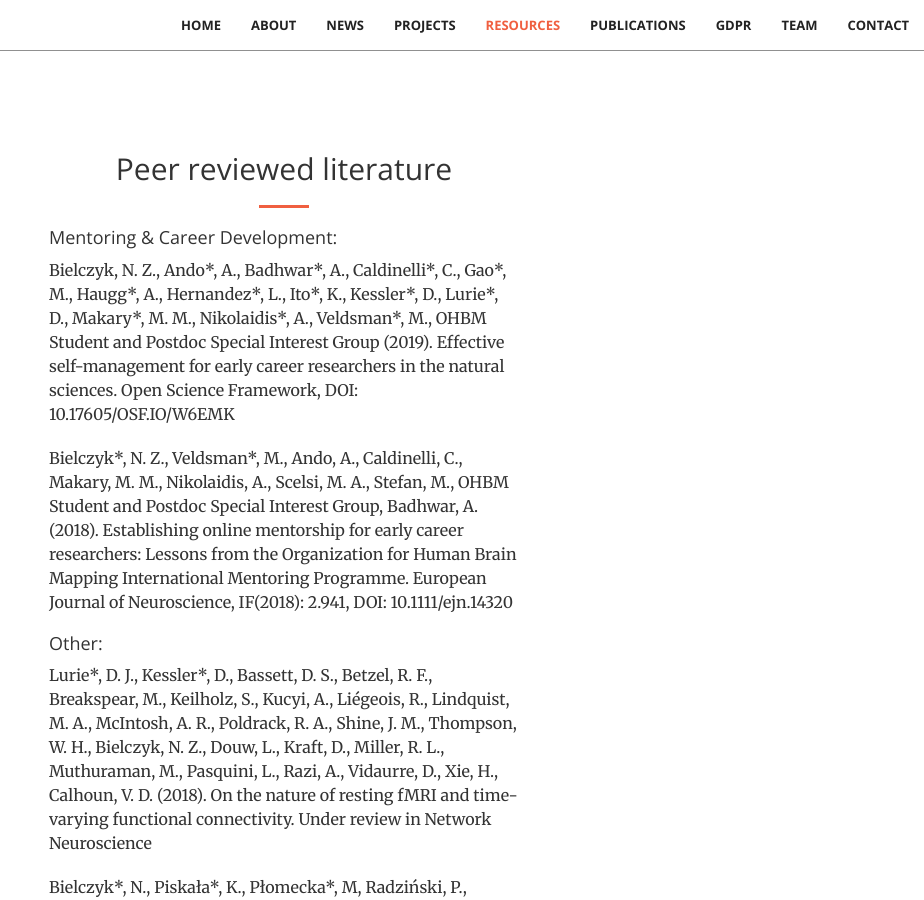
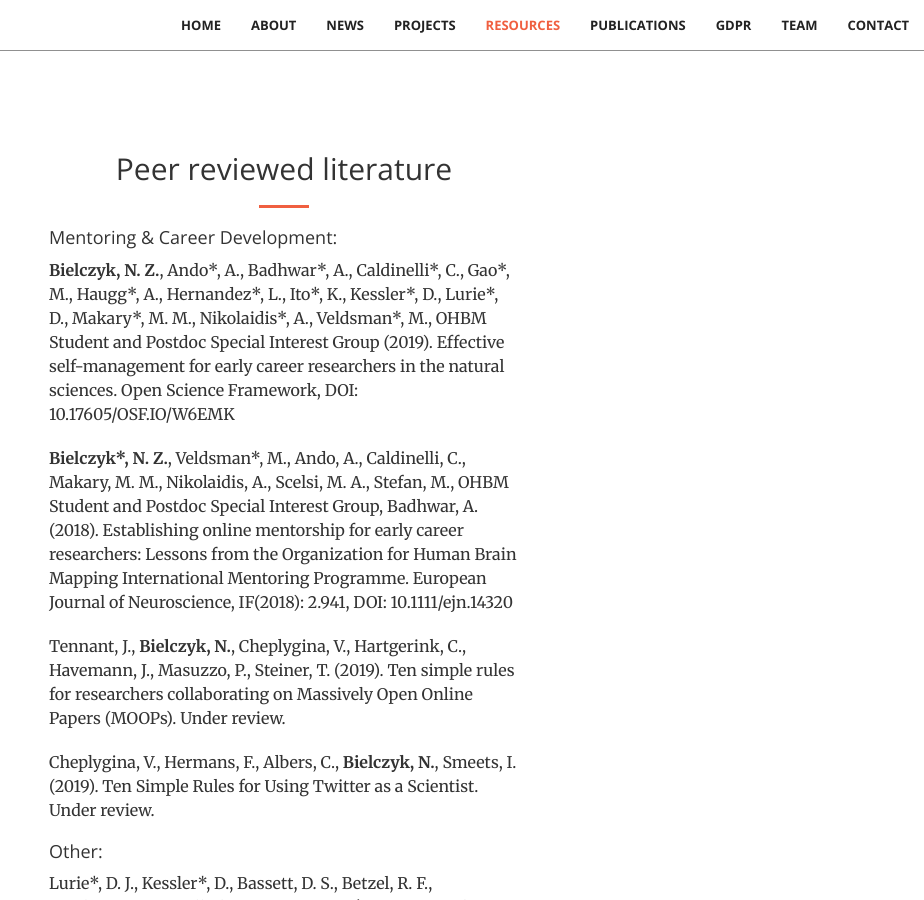
Before and after one commit to stichting-solaris/stichting-solaris.github.io, a Jekyll site: the page built from index.html, in a window 1280 px wide and 900 px high, scrolled down 11538 px. Shown: the whole window, without its empty margins (356-1280 px from the left). Built offline with Jekyll 4.4.1, drawn with Linux system fonts in a browser that asks for light colours; some of the changed text lies outside the part shown.

Commit message:
Update publications.html

```diff
--- a/_includes/publications.html
+++ b/_includes/publications.html
@@ -8,34 +8,44 @@
 
                 <div class="col-lg-8 col-lg-offset-2 text-left">
                 <h4 class="section-heading">Mentoring & Career Development:</h4>
-                <p>Bielczyk, N. Z., Ando*, A., Badhwar*, A., Caldinelli*, C., Gao*, M., Haugg*, A.,
+                    <p><b>Bielczyk, N. Z.</b>, Ando*, A., Badhwar*, A., Caldinelli*, C., Gao*, M., Haugg*, A.,
                     Hernandez*, L., Ito*, K., Kessler*, D., Lurie*, D., Makary*, M. M., Nikolaidis*, A.,
                     Veldsman*, M., OHBM Student and Postdoc Special Interest Group (2019).
                     Effective self-management for early career researchers in the natural sciences.
                     Open Science Framework, DOI: 10.17605/OSF.IO/W6EMK</p>
                 <p></p>
 
-                <p>Bielczyk*, N. Z., Veldsman*, M., Ando, A., Caldinelli, C., Makary, M. M., Nikolaidis, A.,
+                <p><b>Bielczyk*, N. Z.</b>, Veldsman*, M., Ando, A., Caldinelli, C., Makary, M. M., Nikolaidis, A.,
                     Scelsi, M. A., Stefan, M., OHBM Student and Postdoc Special Interest Group, Badhwar, A. (2018).
                     Establishing online mentorship for early career researchers: Lessons from the Organization
                     for Human Brain Mapping International Mentoring Programme. European Journal of Neuroscience,
                     IF(2018): 2.941, DOI: 10.1111/ejn.14320</p>
                 <p></p>
 
+                <p>Tennant, J., <b>Bielczyk, N.</b>, Cheplygina, V., Hartgerink, C., Havemann, J., Masuzzo, P., Steiner, T. (2019).
+                    Ten simple rules for researchers collaborating on Massively Open Online Papers (MOOPs). Under review.
+                <p></p>
+
+                <p>Cheplygina, V., Hermans, F., Albers, C., <b>Bielczyk, N.</b>, Smeets, I. (2019).
+                    Ten Simple Rules for Using Twitter as a Scientist. Under review.
+                <p></p>
+
+
+
                 <h4 class="section-heading">Other:</h4>
                 <p>Lurie*, D. J., Kessler*, D., Bassett, D. S., Betzel, R. F., Breakspear, M., Keilholz, S.,
                     Kucyi, A., Liégeois, R., Lindquist, M. A., McIntosh, A. R., Poldrack, R. A., Shine, J. M.,
-                    Thompson, W. H., Bielczyk, N. Z., Douw, L., Kraft, D., Miller, R. L., Muthuraman, M.,
+                    Thompson, W. H., <b>Bielczyk, N. Z.</b>, Douw, L., Kraft, D., Miller, R. L., Muthuraman, M.,
                     Pasquini, L., Razi, A., Vidaurre, D., Xie, H., Calhoun, V. D. (2018). On the nature of
                     resting fMRI and time-varying functional connectivity. Under review in Network Neuroscience</p>
                 <p></p>
 
-                <p>Bielczyk*, N., Piskała*, K., Płomecka*, M, Radziński, P., Todorova, L., Foryś, U. (2019).
+                <p><b>Bielczyk*, N.</b>, Piskała*, K., Płomecka*, M, Radziński, P., Todorova, L., Foryś, U. (2019).
                     A time-delay model of decision making in cortical networks. PLoS ONE 14(2): e0211885,
                     DOI: 10.1371/journal.pone.0211885</p>
                 <p></p>
 
-                <p>Bielczyk, N. (2018). Symptom networks as a clinically relevant solution to the complexity of
+                <p><b>Bielczyk, N.</b> (2018). Symptom networks as a clinically relevant solution to the complexity of
                     the neurobiological causes of behaviour. A commentary for Borsboom et al. Brain disorders?
                     Not really: Why network structures block reductionism in psychopathology research.
                     DOI: 10.13140/RG.2.2.18375.39848</p>
```
